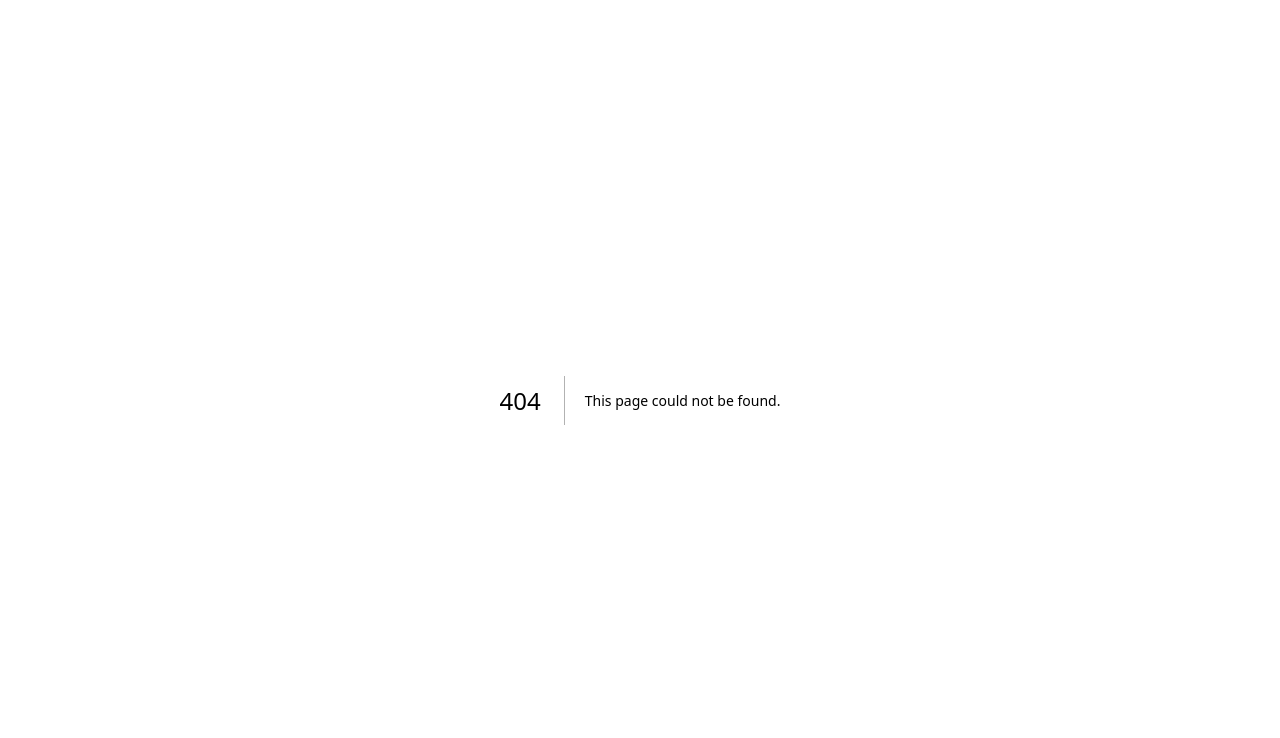
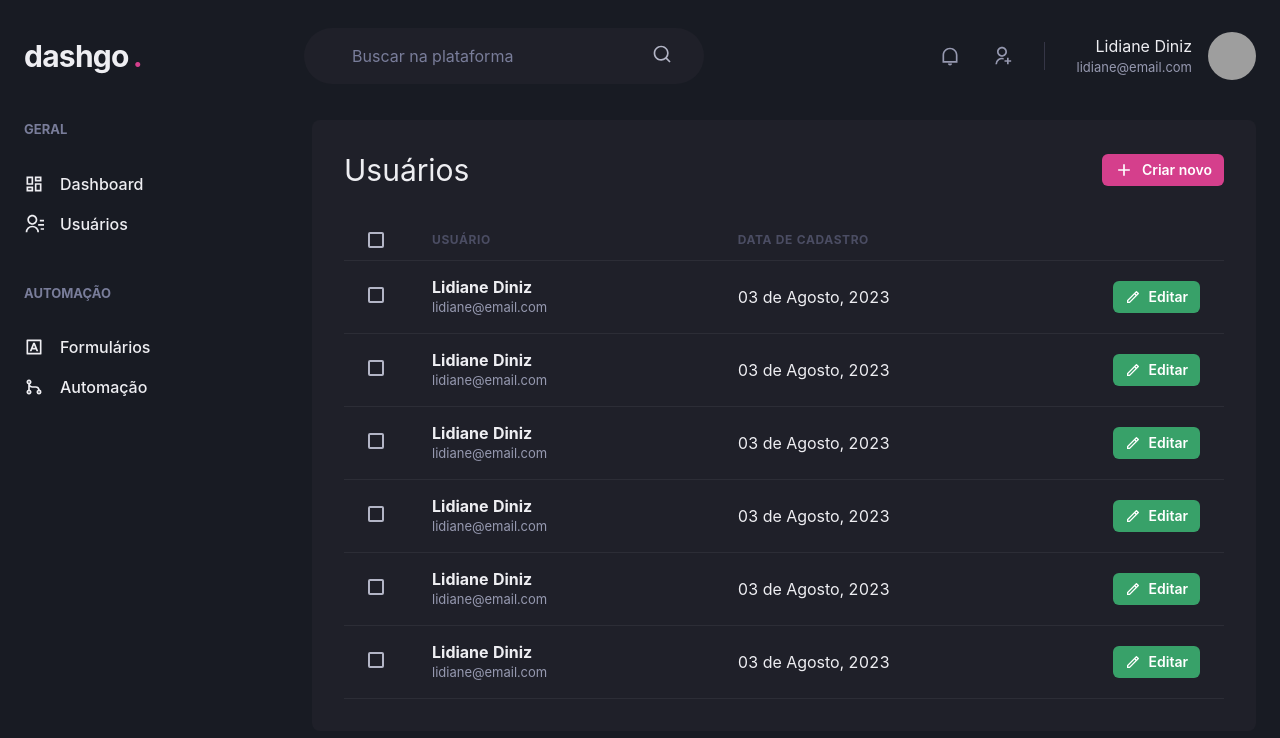
Before and after one commit to LidianeDiniz/dashgo-chakra-ui, a Next.js app: page /users in a window 1280 px wide. Before the commit this address had no page. Shown: the top 738 px of the page. Built offline with nearby package versions, Linux system fonts and the light colour scheme; grey boxes are pictures that could not be loaded.

Commit message:
Página: Listagem de usuário

```diff
--- /dev/null
+++ b/src/pages/users/index.tsx
@@ -0,0 +1,241 @@
+import { Header } from "@/components/Form/Header";
+import { Sidebar } from "@/components/Form/Sidebar";
+import {
+  Box,
+  Button,
+  Checkbox,
+  Text,
+  Flex,
+  Heading,
+  Icon,
+  Table,
+  Tbody,
+  Td,
+  Th,
+  Thead,
+  Tr,
+} from "@chakra-ui/react";
+import { RiAddLine, RiPencilLine } from "react-icons/ri";
+
+export default function UserList() {
+  return (
+    <Box>
+      <Header />
+      <Flex w="100%" marginY="6" maxWidth={1480} marginX="auto" paddingX="6">
+        <Sidebar />
+        <Box flex="1" borderRadius={8} bg="gray.800" padding="8">
+          <Flex marginBottom="8" justify="space-between" align="center">
+            <Heading size="lg" fontWeight="normal">
+              Usuários
+            </Heading>
+            <Button
+              as="a"
+              size="sm"
+              fontSize="sm"
+              colorScheme="pink"
+              leftIcon={<Icon as={RiAddLine} fontSize={20} />}
+            >
+              Criar novo
+            </Button>
+          </Flex>
+
+          <Table colorScheme="whiteAlpha">
+            <Thead>
+              <Tr>
+                <Th paddingX="6" color="gray.300" width="8">
+                  <Checkbox colorScheme="pink" />
+                </Th>
+
+                <Th>Usuário</Th>
+                <Th>Data de cadastro</Th>
+                <Th width="8"></Th>
+              </Tr>
+            </Thead>
+
+            <Tbody>
+              <Tr>
+                <Td paddingX="6">
+                  <Checkbox colorScheme="pink" />
+                </Td>
+
+                <Td>
+                  <Box>
+                    <Text fontWeight="bold">Lidiane Diniz</Text>
+                    <Text fontSize="small" color="gray.300">
+                      lidiane@email.com
+                    </Text>
+                  </Box>
+                </Td>
+
+                <Td>03 de Agosto, 2023</Td>
+
+                <Td>
+                  {" "}
+                  <Button
+                    as="a"
+                    size="sm"
+                    fontSize="sm"
+                    colorScheme="green"
+                    leftIcon={<Icon as={RiPencilLine} fontSize={16} />}
+                  >
+                    Editar
+                  </Button>
+                </Td>
+              </Tr>
+
+              <Tr>
+                <Td paddingX="6">
+                  <Checkbox colorScheme="pink" />
+                </Td>
+
+                <Td>
+                  <Box>
+                    <Text fontWeight="bold">Lidiane Diniz</Text>
+                    <Text fontSize="small" color="gray.300">
+                      lidiane@email.com
+                    </Text>
+                  </Box>
+                </Td>
+
+                <Td>03 de Agosto, 2023</Td>
+
+                <Td>
+                  {" "}
+                  <Button
+                    as="a"
+                    size="sm"
+                    fontSize="sm"
+                    colorScheme="green"
+                    leftIcon={<Icon as={RiPencilLine} fontSize={16} />}
+                  >
+                    Editar
+                  </Button>
+                </Td>
+              </Tr>
+
+              <Tr>
+                <Td paddingX="6">
+                  <Checkbox colorScheme="pink" />
+                </Td>
+
+                <Td>
+                  <Box>
+                    <Text fontWeight="bold">Lidiane Diniz</Text>
+                    <Text fontSize="small" color="gray.300">
+                      lidiane@email.com
+                    </Text>
+                  </Box>
+                </Td>
+
+                <Td>03 de Agosto, 2023</Td>
+
+                <Td>
+                  {" "}
+                  <Button
+                    as="a"
+                    size="sm"
+                    fontSize="sm"
+                    colorScheme="green"
+                    leftIcon={<Icon as={RiPencilLine} fontSize={16} />}
+                  >
+                    Editar
+                  </Button>
+                </Td>
+              </Tr>
+
+              <Tr>
+                <Td paddingX="6">
+                  <Checkbox colorScheme="pink" />
+                </Td>
+
+                <Td>
+                  <Box>
+                    <Text fontWeight="bold">Lidiane Diniz</Text>
+                    <Text fontSize="small" color="gray.300">
+                      lidiane@email.com
+                    </Text>
+                  </Box>
+                </Td>
+
+                <Td>03 de Agosto, 2023</Td>
+
+                <Td>
+                  {" "}
+                  <Button
+                    as="a"
+                    size="sm"
+                    fontSize="sm"
+                    colorScheme="green"
+                    leftIcon={<Icon as={RiPencilLine} fontSize={16} />}
+                  >
+                    Editar
+                  </Button>
+                </Td>
+              </Tr>
+
+              <Tr>
+                <Td paddingX="6">
+                  <Checkbox colorScheme="pink" />
+                </Td>
+
+                <Td>
+                  <Box>
+                    <Text fontWeight="bold">Lidiane Diniz</Text>
+                    <Text fontSize="small" color="gray.300">
+                      lidiane@email.com
+                    </Text>
+                  </Box>
+                </Td>
+
+                <Td>03 de Agosto, 2023</Td>
+
+                <Td>
+                  {" "}
+                  <Button
+                    as="a"
+                    size="sm"
+                    fontSize="sm"
+                    colorScheme="green"
+                    leftIcon={<Icon as={RiPencilLine} fontSize={16} />}
+                  >
+                    Editar
+                  </Button>
+                </Td>
+              </Tr>
+
+              <Tr>
+                <Td paddingX="6">
+                  <Checkbox colorScheme="pink" />
+                </Td>
+
+                <Td>
+                  <Box>
+                    <Text fontWeight="bold">Lidiane Diniz</Text>
+                    <Text fontSize="small" color="gray.300">
+                      lidiane@email.com
+                    </Text>
+                  </Box>
+                </Td>
+
+                <Td>03 de Agosto, 2023</Td>
+
+                <Td>
+                  {" "}
+                  <Button
+                    as="a"
+                    size="sm"
+                    fontSize="sm"
+                    colorScheme="green"
+                    leftIcon={<Icon as={RiPencilLine} fontSize={16} />}
+                  >
+                    Editar
+                  </Button>
+                </Td>
+              </Tr>
+            </Tbody>
+          </Table>
+        </Box>
+      </Flex>
+    </Box>
+  );
+}
```
